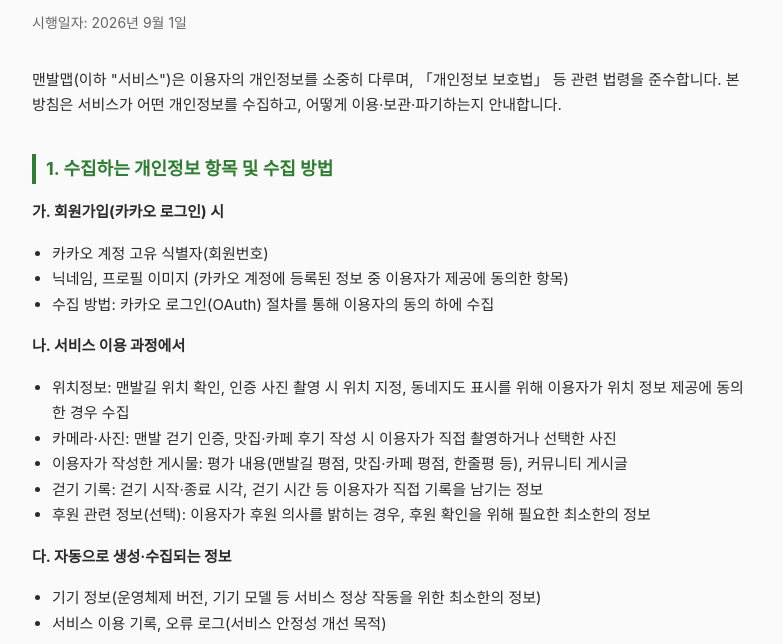
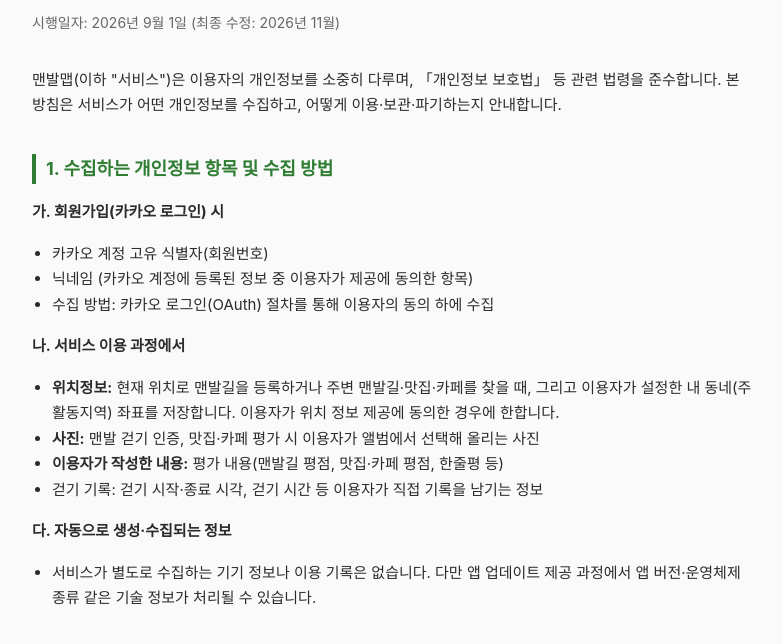
Before and after one commit to PaulChoMS/manballers-map, a plain HTML site: page privacy.html in a window 1280 px wide. Shown: the part 107-751 px from the top of the page, without its empty margins (248-1031 px from the left). Drawn offline with Linux system fonts and the light colour scheme.

Commit message:
Update privacy policy with additional details

```diff
--- a/privacy.html
+++ b/privacy.html
@@ -63,7 +63,7 @@
 <body>
 
 <h1>맨발맵 개인정보처리방침</h1>
-<p class="effective-date">시행일자: 2026년 9월 1일</p>
+<p class="effective-date">시행일자: 2026년 9월 1일 (최종 수정: 2026년 11월)</p>
 
 <p>맨발맵(이하 "서비스")은 이용자의 개인정보를 소중히 다루며, 「개인정보 보호법」 등 관련 법령을 준수합니다. 본 방침은 서비스가 어떤 개인정보를 수집하고, 어떻게 이용·보관·파기하는지 안내합니다.</p>
 
@@ -71,21 +71,19 @@
 <p><strong>가. 회원가입(카카오 로그인) 시</strong></p>
 <ul>
   <li>카카오 계정 고유 식별자(회원번호)</li>
-  <li>닉네임, 프로필 이미지 (카카오 계정에 등록된 정보 중 이용자가 제공에 동의한 항목)</li>
-  <li>수집 방법: 카카오 로그인(OAuth) 절차를 통해 이용자의 동의 하에 수집</li>
+  <li>닉네임 (카카오 계정에 등록된 정보 중 이용자가 제공에 동의한 항목)</li>
+<li>수집 방법: 카카오 로그인(OAuth) 절차를 통해 이용자의 동의 하에 수집</li>
 </ul>
 <p><strong>나. 서비스 이용 과정에서</strong></p>
 <ul>
-  <li>위치정보: 맨발길 위치 확인, 인증 사진 촬영 시 위치 지정, 동네지도 표시를 위해 이용자가 위치 정보 제공에 동의한 경우 수집</li>
-  <li>카메라·사진: 맨발 걷기 인증, 맛집·카페 후기 작성 시 이용자가 직접 촬영하거나 선택한 사진</li>
-  <li>이용자가 작성한 게시물: 평가 내용(맨발길 평점, 맛집·카페 평점, 한줄평 등), 커뮤니티 게시글</li>
-  <li>걷기 기록: 걷기 시작·종료 시각, 걷기 시간 등 이용자가 직접 기록을 남기는 정보</li>
-  <li>후원 관련 정보(선택): 이용자가 후원 의사를 밝히는 경우, 후원 확인을 위해 필요한 최소한의 정보</li>
-</ul>
+  <li><strong>위치정보:</strong> 현재 위치로 맨발길을 등록하거나 주변 맨발길·맛집·카페를 찾을 때, 그리고 이용자가 설정한 내 동네(주 활동지역) 좌표를 저장합니다. 이용자가 위치 정보 제공에 동의한 경우에 한합니다.</li>
+<li><strong>사진:</strong> 맨발 걷기 인증, 맛집·카페 평가 시 이용자가 앨범에서 선택해 올리는 사진</li>
+<li><strong>이용자가 작성한 내용:</strong> 평가 내용(맨발길 평점, 맛집·카페 평점, 한줄평 등)</li>
+<li>걷기 기록: 걷기 시작·종료 시각, 걷기 시간 등 이용자가 직접 기록을 남기는 정보</li>
+  </ul>
 <p><strong>다. 자동으로 생성·수집되는 정보</strong></p>
 <ul>
-  <li>기기 정보(운영체제 버전, 기기 모델 등 서비스 정상 작동을 위한 최소한의 정보)</li>
-  <li>서비스 이용 기록, 오류 로그(서비스 안정성 개선 목적)</li>
+  <li>서비스가 별도로 수집하는 기기 정보나 이용 기록은 없습니다. 다만 앱 업데이트 제공 과정에서 앱 버전·운영체제 종류 같은 기술 정보가 처리될 수 있습니다.</li>
 </ul>
 
 <h2>2. 개인정보의 수집 및 이용 목적</h2>
@@ -94,8 +92,8 @@
   <li>맨발길 위치 확인, 길찾기, 동네지도 등 지도 기반 서비스 제공</li>
   <li>맨발 걷기 인증, 걷기 기록(시간·캘린더) 서비스 제공</li>
   <li>맛집·카페 정보 공유 및 평가 서비스 제공</li>
-  <li>커뮤니티 게시글 등록 및 열람 서비스 제공</li>
-  <li>부정 이용 방지 및 서비스 안정성 확보</li>
+  <li>인증 사진·평가 등록 및 열람 서비스 제공</li>
+<li>부정 이용 방지 및 서비스 안정성 확보</li>
   <li>이용자 문의 응대</li>
 </ul>
 
@@ -115,8 +113,10 @@
   <li>카카오(Kakao): 로그인 인증, 지도(카카오맵) 서비스 제공 — <a href="https://www.kakaocorp.com/page/service/privacy" target="_blank">카카오 개인정보처리방침</a></li>
   <li>Google Firebase (Firestore, Storage): 회원 정보, 게시물, 사진 등 데이터 저장 및 관리 — <a href="https://firebase.google.com/support/privacy" target="_blank">Firebase 개인정보처리방침</a></li>
   <li>Google Play: 앱 배포 및 설치 관련 정보 처리 — <a href="https://policies.google.com/privacy" target="_blank">Google 개인정보처리방침</a></li>
+<li>Expo(EAS Update): 앱 화면·기능 업데이트 배포 — 개인정보를 보내지는 않으나 앱 버전 등 기술 정보가 처리될 수 있음</li>
 </ul>
 
+<p>Firebase(Firestore, Storage)의 데이터는 대한민국 서울(asia-northeast3) 리전에 저장됩니다. 다만 Google, Expo 등 외부 서비스의 운영·유지보수 과정에서 해외 접근이 발생할 수 있으며, 이 경우 각 서비스의 개인정보처리방침이 적용됩니다.</p>
 <h2>6. 이용자의 권리와 행사 방법</h2>
 <p>이용자는 언제든지 다음의 권리를 행사할 수 있습니다.</p>
 <ul>
@@ -134,7 +134,7 @@
 
 <h2>9. 개인정보의 안전성 확보 조치</h2>
 <ul>
-  <li>업로드된 이미지 파일은 지정된 형식(이미지 파일, 10MB 이하)에 한해서만 저장되며, 업로드 후 임의 수정이 제한됩니다.</li>
+  <li>업로드되는 파일은 용량 제한(10MB 이하)을 두며, 업로드 후 수정·삭제가 제한됩니다.</li>
   <li>개인정보에 대한 접근 권한을 최소화하여 관리합니다.</li>
   <li>데이터베이스(Firestore) 및 저장소(Storage)에 대한 보안 규칙을 적용하여 비인가 접근을 제한합니다.</li>
 </ul>
```
